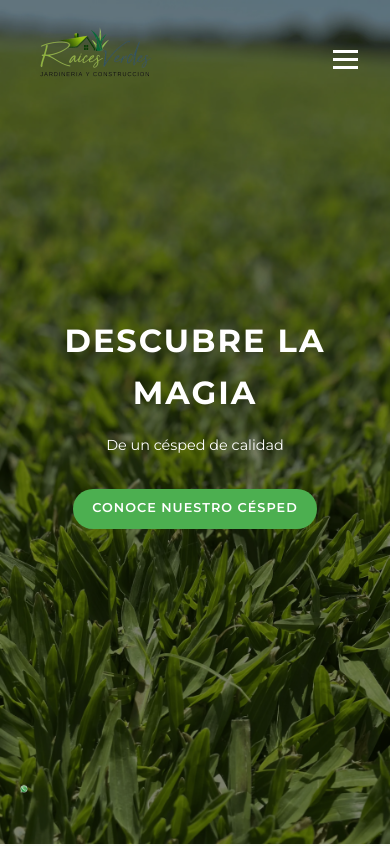
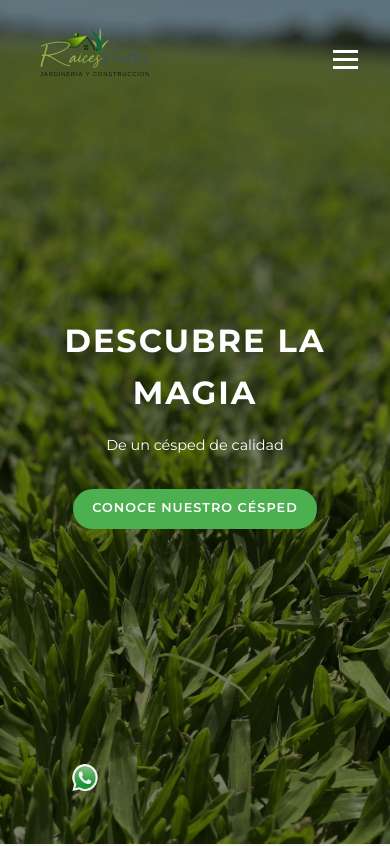
Before and after one commit to VinkoRobi2/Raices-Verdes, a React (Vite) app in the folder RV/: page / in a window 390 px wide. Shown: the top 846 px of the page. Built offline with nearby package versions, Linux system fonts and the light colour scheme; no server answers.

Commit message:
Ansley/Maja

```diff
--- a/RV/src/Hero.css
+++ b/RV/src/Hero.css
@@ -175,9 +175,9 @@
 /* Media queries para dispositivos pequeños */
 @media (max-width: 480px) {
   .whatsapp-logo {
-    width: 8px;
-    height: 8px;
+    width: 30px;
+    height: 30px;
     bottom: 50px;
-    left: 20px;
+    left: 70px;
   }
 }
```
